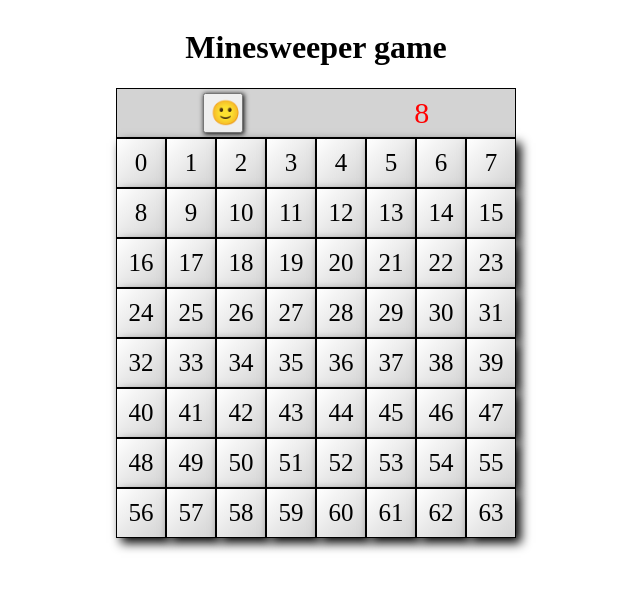
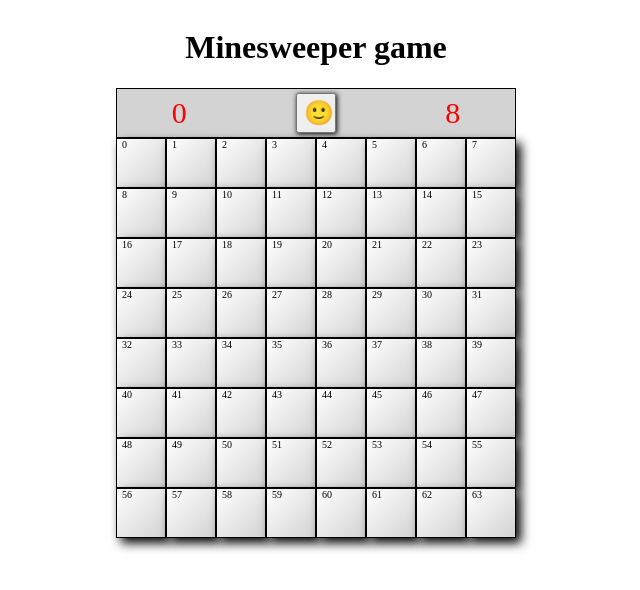
Before and after one commit to freddychannarvaez/react-minesweeper, a React (Vite) app: page / in a window 1280 px wide. Shown: the top 590 px of the page, without its empty margins (324-964 px from the left). Built offline with nearby package versions, Linux system fonts and the light colour scheme.

Commit message:
Improve functionality based on readme items

```diff
--- a/src/App.jsx
+++ b/src/App.jsx
@@ -2,20 +2,27 @@
 import { useEffect, useState } from 'react';
 import './App.scss'
 import { Tile } from './components/Tile.jsx'
-import { createMine } from './services/createMine.js';
+import { createMinesAndGrid } from './services/createMinesAndGrid.js';
+import { getNeighbourTiles } from './services/getNeighbourTiles.js';
 
-const gridSide = 8;
+const gridSize = 8;
 const totalMines = 8;
-let grid = []
-
 
 function App() {
 
   const [isGameOver, setIsGameOver] = useState(false)
-  const [isGameResetted, setIsGameResetted] = useState(true)
+  const [isGameResetted, setIsGameResetted] = useState(false)
   // const [secondsPlayed, setSecondsPlayed] = useState(0)
-  const [flagsLeft, setFlagsLeft] = useState(0)
+  // const [isGameStarted, setIsGameStarted] = useState(false)
+  const [validateLastTile, setValidateLastTile] = useState(false)
+  const [secondsPlayed, setSecondsPlayed] = useState(0)
+  const [flagsLeft, setFlagsLeft] = useState(totalMines)
   const [flagsUsed, setFlagsUsed] = useState([])
+  const [tilesToReveal, setTilesToReveal] = useState([])
+  let { newMines: firstMines, newGrid: firstGrid } = createMinesAndGrid(gridSize, totalMines)
+  const [mines, setMines] = useState(firstMines)
+  const [grid, setGrid] = useState(firstGrid)
+
 
   const handleEndGame = () => {
     console.log('Game over')
@@ -29,8 +36,14 @@ function App() {
     setIsGameResetted(true)
   }
 
+  const handleRevealTile = (index) => {
+    if (mines.includes(index)) return
+    const neighbourTiles = getNeighbourTiles(gridSize, index)
+    setTilesToReveal([...tilesToReveal,
+      ...neighbourTiles.filter((x) => !tilesToReveal.includes(x))])
+  }
+
   const onHandleFlagClick = (index, isFlagged) => {
-    console.log("🚀 ~ onHandleFlagClick ~ isFlagged:", isFlagged)
     if (isFlagged) {
       console.log('Flag removed')
       setFlagsUsed([...flagsUsed.filter(flag => flag !== index)])
@@ -40,6 +53,10 @@ function App() {
       setFlagsLeft(flagsLeft - 1)
       setFlagsUsed([...flagsUsed, index])
     }
+  }
+
+  const isGameWon = () => {
+    return mines.every((x) => flagsUsed.includes(x))
   }
 
   // const getTime = (startTime) => {
@@ -58,21 +75,38 @@ function App() {
 
   useEffect(() => {
     if (isGameResetted) {
+      const { newMines, newGrid } = createMinesAndGrid(gridSize, totalMines)
+      setMines(newMines)
+      setGrid(newGrid)
       setFlagsLeft(totalMines)
-      const mines = createMine(gridSide, totalMines)
-      grid = Array(gridSide * gridSide).fill(false)
-      grid.map((_, y) => { if (mines.includes(y)) grid[y] = true })
-      console.log("🚀 ~ mines:", mines)
+      setFlagsUsed([])
+      setTilesToReveal([])
       setIsGameResetted(false)
+      setSecondsPlayed(0)
     }
   }, [isGameResetted])
+
+  useEffect(() => {
+    if (flagsLeft == 0) {
+      setValidateLastTile(true)
+    }
+  }, [flagsLeft])
+
+  useEffect(() => {
+    if (validateLastTile == true) {
+      if (!isGameOver && isGameWon()) {
+        setIsGameOver(true)
+        alert('You won!!')
+      }
+    }
+  }, [validateLastTile])
 
   return (
     <>
       <h1>Minesweeper game</h1>
       <div className='control'>
         {
-          // <span className='secondsPlayed'>{secondsPlayed}</span>
+          <span className='secondsPlayed'>{secondsPlayed}</span>
         }
         {
           !isGameOver &&
@@ -91,8 +125,11 @@ function App() {
         {
           grid.map((_, index) =>
             <Tile key={index} index={index} hasMine={grid[index]}
+              gridSize={gridSize} minesArray={mines}
               endGame={handleEndGame} resetGame={isGameResetted}
-              flagTile={onHandleFlagClick}/>)
+              flagTile={onHandleFlagClick} revealTile={handleRevealTile}
+              tilesToReveal={tilesToReveal} revealMine={isGameOver}
+              availableFlags={flagsLeft}/>)
         }
         {
           isGameOver && <h3>Game over!!</h3>
--- a/src/App.scss
+++ b/src/App.scss
@@ -63,6 +63,8 @@ $gridSize: 400px;
   align-items: center;
   justify-content: center;
   font-size: 25px;
+  // FIXME:: Remove after stop showing tile index
+  position: relative;
 }
 
 .clean {
@@ -74,3 +76,39 @@ $gridSize: 400px;
   background-color: gray;
   box-shadow: unset;
 }
+
+.number {
+  font-weight: bold;
+}
+
+.a1 {
+  color: blue;
+}
+
+.a2 {
+  color: green;
+}
+
+.a3 {
+  color: red;
+}
+
+.a4 {
+  color: darkblue;
+}
+
+.a5 {
+  color: darkred;
+}
+
+.a6 {
+  color: turquoise;
+}
+
+.a4 {
+  color: black;
+}
+
+.a5 {
+  color: gray;
+}
--- a/src/components/Tile.jsx
+++ b/src/components/Tile.jsx
@@ -2,16 +2,33 @@
 import { useEffect, useState } from "react"
 import mineLogo from '../assets/mine.svg'
 import flagLogo from '../assets/flag.svg'
+import { calculateNeighbourMines } from "../services/calculateNeighbourMines"
 
 
-export function Tile({index, hasMine, endGame, resetGame,
-  flagTile}) {
+export function Tile({index, hasMine, gridSize, minesArray,
+  endGame, resetGame, flagTile, revealTile, tilesToReveal,
+  revealMine, availableFlags}) {
 
   const [isClicked, setIsClicked] = useState(false)
   const [isFlagged, setIsFlagged] = useState(false)
+  const [neighbourMines, setNeighbourMines] =
+    useState(calculateNeighbourMines(gridSize, index, minesArray))
+
+  const onClickTile = (index) => {
+    if (isClicked) return
+    if (isFlagged) {
+      setIsFlagged(false)
+      return
+    }
+    setIsClicked(!isClicked)
+    const neighbourMines = calculateNeighbourMines(gridSize, index, minesArray)
+    setNeighbourMines(neighbourMines)
+    if (neighbourMines == 0) revealTile(index)
+  }
 
   const onFlagTile = (e) => {
     e.preventDefault()
+    if (availableFlags == 0 || isClicked) return
     flagTile(index, isFlagged)
     setIsFlagged(!isFlagged)
   }
@@ -25,20 +42,40 @@ export function Tile({index, hasMine, endGame, resetGame,
   useEffect(() => {
     if (resetGame) {
       setIsClicked(false)
+      setIsFlagged(false)
     }
   }, [resetGame])
 
+  useEffect(() => {
+    if (tilesToReveal.includes(index)
+          && !minesArray.includes(index) && !isClicked) {
+      onClickTile(index)
+    }
+  }, [tilesToReveal])
+
+  useEffect(() => {
+    if (revealMine && hasMine) {
+      setIsClicked(true)
+    }
+  }, [revealMine])
+
   return (
     <div className={`tile ${isClicked ? 'clicked' : 'clean' }`}
-      onClick={() => setIsClicked(!isClicked)}
+      onClick={() => onClickTile(index)}
       onContextMenu={(e) => onFlagTile(e)}>
+      {/* FIXME:: Remove after stop showing tile index */}
+      <span style={{fontSize: 10, position: 'absolute', top: 0, left: 5}}>
+        {index}</span>
       {
         hasMine && isClicked && <img className={`hasMine`} src={mineLogo}/>
       }
       {
         isFlagged && <img className={`flagged`} src={flagLogo}/>
       }
-      {!isClicked && !isFlagged && index}
+      {
+        isClicked && !hasMine && neighbourMines != 0 &&
+        <span className={`number a${neighbourMines}`}>{neighbourMines}</span>
+      }
     </div>
   )
 
--- /dev/null
+++ b/src/services/calculateNeighbourMines.js
@@ -0,0 +1,7 @@
+import { getNeighbourTiles } from "./getNeighbourTiles";
+
+export function calculateNeighbourMines(gridSize, tileIndex, minesArray) {
+  const neighbourTiles = getNeighbourTiles(gridSize, tileIndex)
+
+  return neighbourTiles.filter(neighbourTile => minesArray.includes(neighbourTile)).length
+}
--- a/src/services/createMine.js
+++ b/src/services/createMinesAndGrid.js
@@ -1,5 +1,5 @@
 
-export function createMine(gridSize, minesNumber) {
+export function createMinesAndGrid(gridSize, minesNumber) {
   const total = Math.floor(gridSize * gridSize)
   const mines = []
   const grid = Array(total).fill(false)
@@ -7,7 +7,8 @@ export function createMine(gridSize, minesNumber) {
     mines.push(validateMine(total, mines))
   }
   mines.map((x) => grid[x] = true)
-  return mines
+  // return mines
+  return { newGrid: grid, newMines: mines }
 }
 
 const validateMine = (total, existingMines) => {
--- /dev/null
+++ b/src/services/getNeighbourTiles.js
@@ -0,0 +1,45 @@
+export function getNeighbourTiles(gridSize, tileIndex) {
+  const leftBorder = tileIndex % gridSize
+  const rightBorder = gridSize - leftBorder - 1
+  const upBorder = Math.floor(tileIndex / gridSize)
+  const downBorder = gridSize - upBorder - 1
+
+  // Create available tiles array
+  const availableTiles = [];
+  // UL
+  if (leftBorder != 0 && upBorder != 0) { availableTiles.push(tileIndex - gridSize - 1) }
+  // UP
+  if (upBorder != 0) { availableTiles.push(tileIndex - gridSize) }
+  // UR
+  if (rightBorder != 0 && upBorder != 0) { availableTiles.push(tileIndex - gridSize + 1) }
+  // LE
+  if (leftBorder != 0) { availableTiles.push(tileIndex - 1) }
+  // RI
+  if (rightBorder != 0) { availableTiles.push(tileIndex + 1) }
+  // DL
+  if (leftBorder != 0 && downBorder != 0) { availableTiles.push(tileIndex + gridSize - 1) }
+  // DW
+  if (downBorder != 0) { availableTiles.push(tileIndex + gridSize) }
+  // DR
+  if (rightBorder != 0 && downBorder != 0) { availableTiles.push(tileIndex + gridSize + 1) }
+
+  return availableTiles
+}
+
+// First/Last Row/Column
+// FR, FC, LR, LC
+
+// Coordinates:
+// UL - UP - UR
+// LE - XX - RI
+// DL - DW - DR
+
+// UL - Disabled if FC/FR
+// UP - Disabled if FR
+// UR - Disabled if FR/LC
+// LE - Disabled if FC
+// XX -
+// RI - Disabled if LC
+// DL - Disabled if FC/LR
+// DW - Disabled if LR
+// DR - Disabled if LR/LC
```
Also changed, not shown: 1 other file (tests, documents, lock files or other folders).
